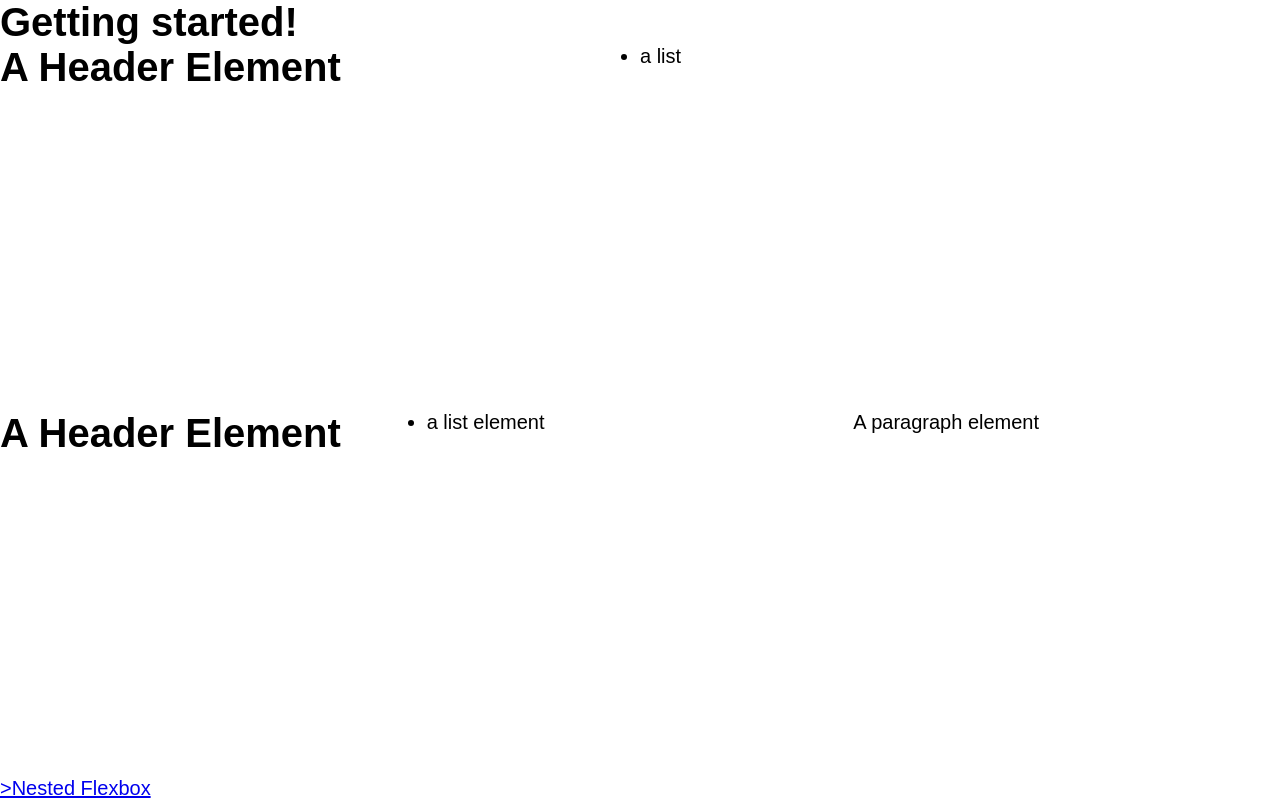
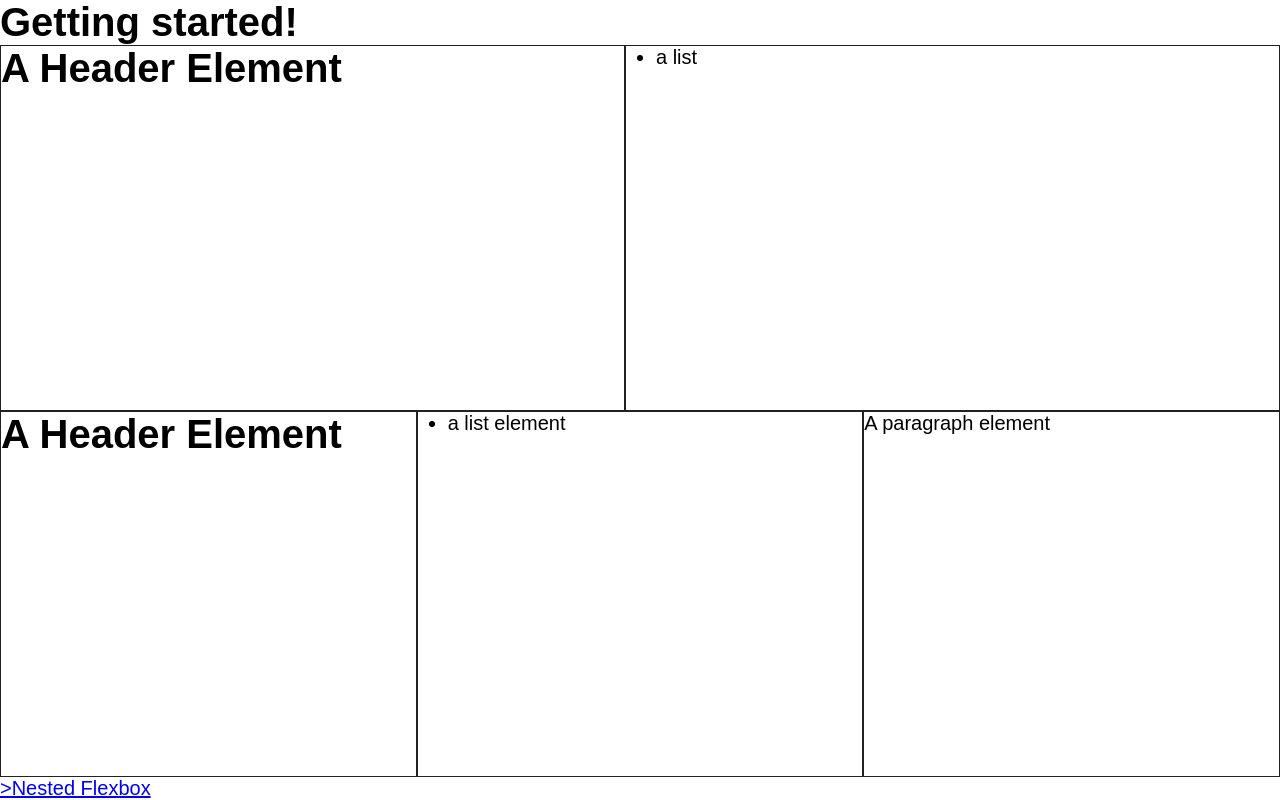
Before and after one commit to rabbitwerks/flexbox-util-v1, a plain HTML site: page gettingstarted.html in a window 1280 px wide. Drawn offline with Linux system fonts and the light colour scheme.

Commit message:
updated - example styles added

```diff
--- a/css/main.css
+++ b/css/main.css
@@ -7,6 +7,9 @@ html, body {
   height: 100vh;
   font-size: 20px;
   font-family: sans-serif;
+}
+ul {
+  padding-left: 1.5rem;
 }
 .container {
   width: 100%;
@@ -41,3 +44,10 @@ html, body {
 .border-3 {
   border: 3px solid #212121;
 }
+.border-all > *{
+  border: 1px solid #212121;
+}
+
+.accent {
+  background-color: rgb(163, 255, 240);
+}
```
